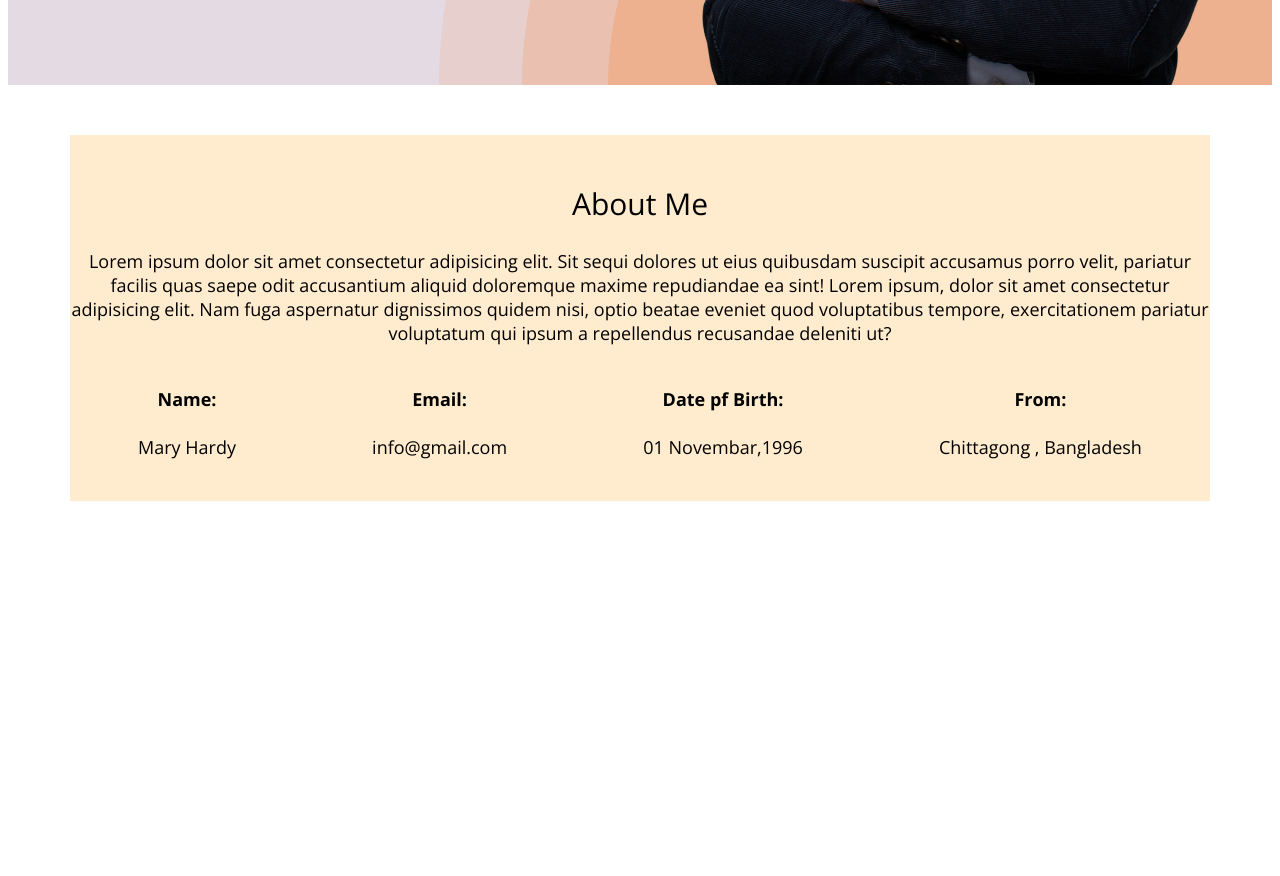
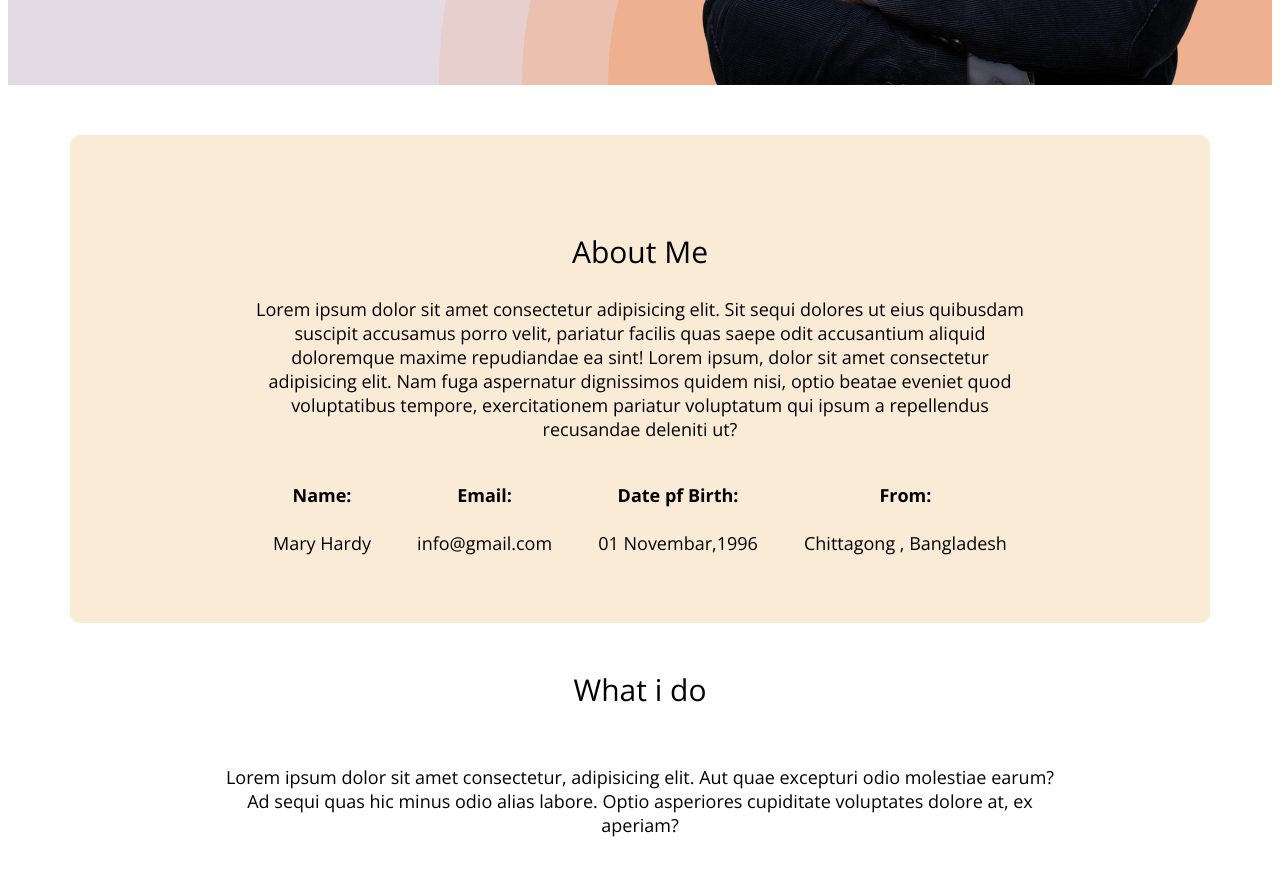
Before and after one commit to IMRANHOSEN9272/Website-Portfolio, a plain HTML site: page index.html in a window 1280 px wide. Shown: the part 712-1588 px from the top of the page. Before the commit the page ends 1263 px from the top, so only its background shows below. Drawn offline with nearby package versions, Linux system fonts and the light colour scheme.

```diff
--- a/index.html
+++ b/index.html
@@ -45,8 +45,7 @@
 
     <main class="main">
 
-        <sec class="about">
-
+        <section class="about">
             <h3 class="section-title">About Me</h3>
             <p class="section-description">
                 Lorem ipsum dolor sit amet consectetur adipisicing elit. Sit sequi dolores ut eius quibusdam suscipit
@@ -78,9 +77,19 @@
 
             </div>
 
+        </section>
+
+        <!-- what i do in section -->
 
 
-        </sec>
+        <section>
+            <h3 class="section-title">What i do </h3>
+            <p id="what-i-do-description" class="section-description">
+                Lorem ipsum dolor sit amet consectetur, adipisicing elit. Aut quae excepturi odio molestiae earum? Ad
+                sequi quas hic minus odio alias labore. Optio asperiores cupiditate voluptates dolore at, ex aperiam?
+            </p>
+        </section>
+
     </main>
 
     <footer></footer>
--- a/styles/portfolio.css
+++ b/styles/portfolio.css
@@ -76,14 +76,13 @@ nav a {
     justify-content: space-between;
 
 
-    .banner-content {
+.banner-content {
         max-width: 500px;
 
     }
 }
 
 .banner .profile-pic {
-
     width: 584px;
     height: 676px;
 }
@@ -108,17 +107,17 @@ nav a {
 
 /* main section styles   */
 .main{
-    background-color:blanchedalmond;
+
     margin: 50px auto ;
     max-width: 1140px;
 }
 
 /* about section style */
 .about {
-
     margin-top: 130px 0px ;
     border-radius: 10px;
     padding: 50px 180px;
+    background-color: antiquewhite;
 }
 
 .about-info-container{
@@ -136,6 +135,7 @@ nav a {
     font-display: bold;
     line-height: 30px;
     text-align: center;
+    margin-top: 52px;
 
 }
 
@@ -143,5 +143,8 @@ nav a {
     text-align: center;
     font-size: 18px;
     font-style: normal;
+}
 
+#what-i-do-description{
+    padding: 30px 150px;
 }
```
